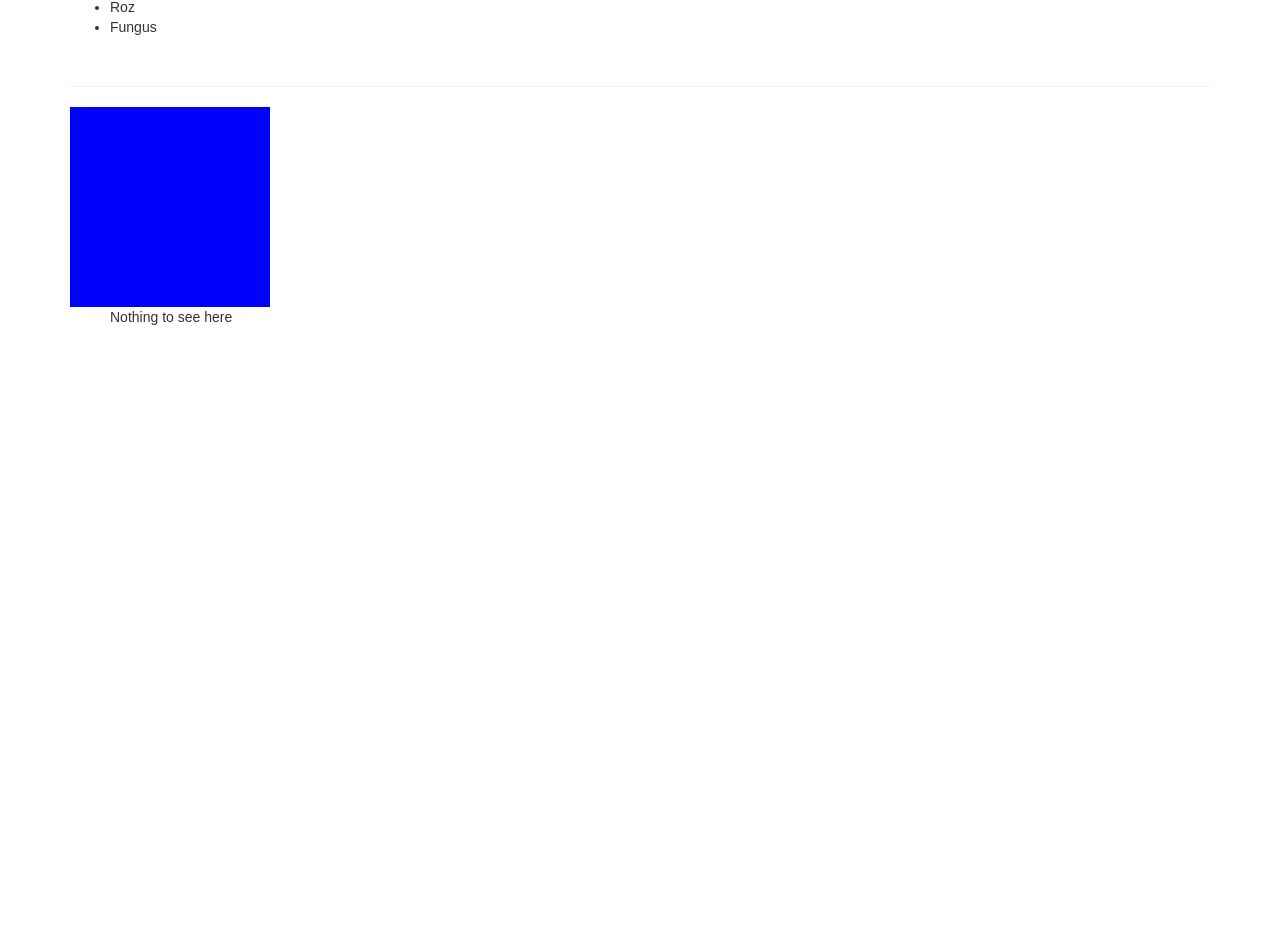
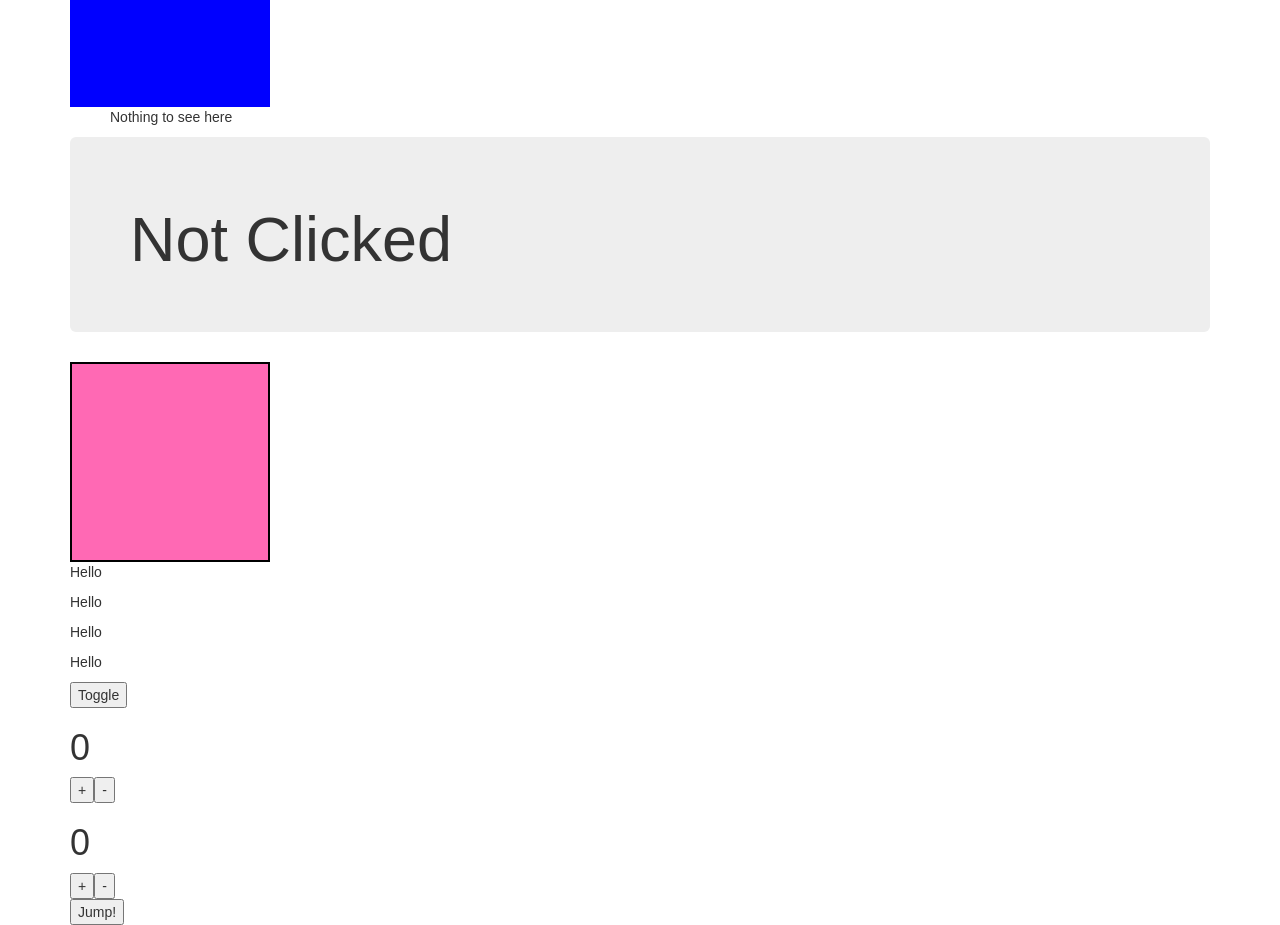
Before and after one commit to arthurg90/react-week, a React (Create React App) app: page / in a window 1280 px wide. Shown: the part 433-1358 px from the top of the page. Before the commit the page ends 800 px from the top, so only its background shows below. Built offline with nearby package versions, Linux system fonts and the light colour scheme.

Commit message:
all new things

```diff
--- a/src/App.jsx
+++ b/src/App.jsx
@@ -1,18 +1,32 @@
-import React from 'react';
+import React from "react";
 import Header from "./Header";
 import Paragraph from "./Paragraph";
-import Square from "./Square";
+import SquareClick from "./states-challenges/SquareClick";
 import People from "./People";
 import Stuff from "./Stuff";
+import Clicked from "./states-challenges/Clicked";
+import ToggleText from "./states-challenges/ToggleText";
+import Counter from "./states-challenges/Counter"
+import StepCounter from "./states-challenges/StepCounter"
+import CatchMeIfYouCan from "./states-challenges/CatchMeIfYouCan"
+
 
 const App = () => (
+
     <div>
 	    <Header>My Amazing App</Header>
 	    <Paragraph>Awesome and totally original text goes here. Blah Blah Blah</Paragraph>
-    	<Square colour="red" />
     	<People names = {["James P. Sullivan", "Mike Wazowski", "Boo", "Randall Boggs", "Roz", "Fungus"]} />
     	<Stuff square = "true" />
+    	<Clicked />
+    	<SquareClick colour="hotpink" />
+		<ToggleText initial="Hello" alternate="World" />
+		<Counter max="100" />
+		<StepCounter max="100" step="5" />
+		<CatchMeIfYouCan jump="100" />
 	</div>
 );
 
 export default App;
+
+// <SquareClick colour="hotpink" />
--- /dev/null
+++ b/src/states-challenges/CatchMeIfYouCan.jsx
@@ -0,0 +1,41 @@
+
+import React, { Component } from "react";
+
+class CatchMeIfYouCan extends Component {
+    constructor(props) {
+        super(props);
+        // setup our state
+        this.state = {
+            value: 0,
+        };
+
+        this.clicked = this.clicked.bind(this);
+
+    }
+
+	clicked() {
+
+        // get current value
+        let current = this.state.value;
+        let { jump } = this.props;
+
+        // set new value
+        this.setState({ value: current + +jump });
+	    }
+
+	    render() {
+
+	        return (
+	            <div>
+	            	<button style={{position: "relative", top: this.state.value }} onClick={ this.clicked }>Jump!</button>
+	    		</div>
+	        );
+
+	    }
+	}
+
+
+// Create a <CatchMeIfYouCan jump="100"> component. It should have a <button> that when clicked moves jump pixels down the screen.
+
+
+export default CatchMeIfYouCan;
--- /dev/null
+++ b/src/states-challenges/Clicked.jsx
@@ -0,0 +1,56 @@
+// import React, { Component } from "react";
+
+// class Clicked extends Component {
+//     clicked() {
+//     	<h1>Click Box</h1>;
+//     }
+
+//     render() {
+//         return (
+//             <div className="jumbotron" onClick={ this.clicked }>
+//                 <h1>Not Clicked</h1>
+//             </div>
+//         );
+//     }
+// }
+
+// export default Clicked;
+
+
+
+import React, { Component } from "react";
+
+class Clicked extends Component {
+    constructor(props) {
+        // make sure you always add this, it makes Component work
+        super(props);
+        // setup our state
+        this.state = {
+            value: true,
+        };
+
+        this.clicked = this.clicked.bind(this);
+    }
+
+    clicked() {
+
+        // get current value
+        let current = this.state.value;
+
+        // set new value
+        this.setState({ value: !current });
+
+    }
+
+    render() {
+        return (
+            <div className="jumbotron" onClick={ this.clicked }>
+                {this.state.value ? <h1>Not Clicked</h1> : <h1>Clicked</h1> }
+            </div>
+        );
+
+
+    }
+}
+
+export default Clicked;
--- /dev/null
+++ b/src/states-challenges/Counter.jsx
@@ -0,0 +1,61 @@
+import React, { Component } from "react";
+
+class Counter extends Component {
+    constructor(props) {
+        super(props);
+        // setup our state
+        this.state = {
+            counter: 0,
+        };
+
+        this.clickedUp = this.clickedUp.bind(this);
+        this.clickedDown = this.clickedDown.bind(this);
+
+    }
+
+	clickedUp() {
+
+	        // get current value
+	        let current = this.state.counter;
+
+	        let { max } = this.props;
+
+	        // set new value
+	        if (current < max) {
+		        this.setState({ counter: current + 1 });
+	    	}
+
+	    }
+
+	clickedDown() {
+
+	        // get current value
+	        let current = this.state.counter;
+
+	        // set new value
+	        if (current > 0) {
+	        	this.setState({ counter: current - 1 });
+	        }
+
+	    }
+
+
+	    render() {
+
+	        return (
+	            <div>
+	            	<h1> { this.state.counter } </h1>
+	            	<button onClick={ this.clickedUp }>+</button>
+	            	<button onClick={ this.clickedDown }>-</button>
+	    		</div>
+	        );
+
+	    }
+	}
+
+
+
+
+ // It should consist of a <p> and a <button>Toggle</button>. When the <button> is clicked the text of the <p> tag should alternate between initial and alternate.
+
+export default Counter;
--- /dev/null
+++ b/src/states-challenges/SquareClick.jsx
@@ -0,0 +1,42 @@
+import React, { Component } from "react";
+
+class SquareClick extends Component {
+    constructor(props) {
+        // make sure you always add this, it makes Component work
+        super(props);
+        // setup our state
+        this.state = {
+            value: true,
+        };
+
+        this.clicked = this.clicked.bind(this);
+    }
+
+    clicked() {
+
+        // get current value
+        let current = this.state.value;
+
+        // set new value
+        this.setState({ value: !current });
+
+    }
+
+    render() {
+
+     	let { colour } = this.props;
+
+        return (
+            <div style={{ background: colour, width: "200px", height: "200px", border: "2px solid", borderColor: this.state.value ? "black" : colour }} onClick={ this.clicked }>
+
+    		</div>
+
+
+        );
+
+
+    }
+}
+
+
+export default SquareClick;
--- /dev/null
+++ b/src/states-challenges/StepCounter.jsx
@@ -0,0 +1,56 @@
+import React, { Component } from "react";
+
+class StepCounter extends Component {
+    constructor(props) {
+        super(props);
+        // setup our state
+        this.state = {
+            counter: 0,
+        };
+
+        this.clickedUp = this.clickedUp.bind(this);
+        this.clickedDown = this.clickedDown.bind(this);
+
+    }
+
+	clickedUp() {
+
+	        let current = this.state.counter;
+	        let { max, step } = this.props;
+
+	        if (current < max) {
+	        	this.setState({ counter: current + +step });
+	    	}
+
+	    }
+
+	clickedDown() {
+
+	        let current = this.state.counter;
+	        let { max, step } = this.props;
+
+	        if (current > 0) {
+	        	this.setState({ counter: current - step });
+	        }
+
+	    }
+
+
+	    render() {
+
+	        return (
+	            <div>
+	            	<h1> { this.state.counter } </h1>
+	            	<button onClick={ this.clickedUp }>+</button>
+	            	<button onClick={ this.clickedDown }>-</button>
+	    		</div>
+	        );
+
+	    }
+	}
+
+
+// Create a <StepCounter max="100" step="5" /> component. It should consist of a <p> containing a number (start at 0) and two buttons, + and -. When the user clicks the + button, the number should go up by step. When the user clicks the - button the number should go down by step. The number should not be able to go below 0. Use props to pass in a maximum value for the counter.
+
+
+export default StepCounter;
--- /dev/null
+++ b/src/states-challenges/ToggleText.jsx
@@ -0,0 +1,57 @@
+import React, { Component } from "react";
+
+class ToggleText extends Component {
+    constructor(props) {
+        super(props);
+        // setup our state
+        this.state = {
+            value: true,
+        };
+
+        this.clicked = this.clicked.bind(this);
+    }
+
+	clicked() {
+
+	        // get current value
+	        let current = this.state.value;
+
+	        // set new value
+	        this.setState({ value: !current });
+
+	    }
+
+	    render() {
+
+	    	let { initial, alternate } = this.props;
+
+	        return (
+	            <div>
+	            	<p>
+	            		{ this.state.value ? initial : alternate }
+	            	</p>
+	            	<p>
+	            		{ this.state.value ? initial : alternate }
+	            	</p>
+	            	<p>
+	            		{ this.state.value ? initial : alternate }
+	            	</p>
+	            	<p>
+	            		{ this.state.value ? initial : alternate }
+	            	</p>
+
+	            	<button onClick={ this.clicked }>Toggle</button>
+	    		</div>
+	        );
+
+	    }
+	}
+
+
+
+
+ // It should consist of a <p> and a <button>Toggle</button>. When the <button> is clicked the text of the <p> tag should alternate between initial and alternate.
+
+
+
+export default ToggleText;
```
